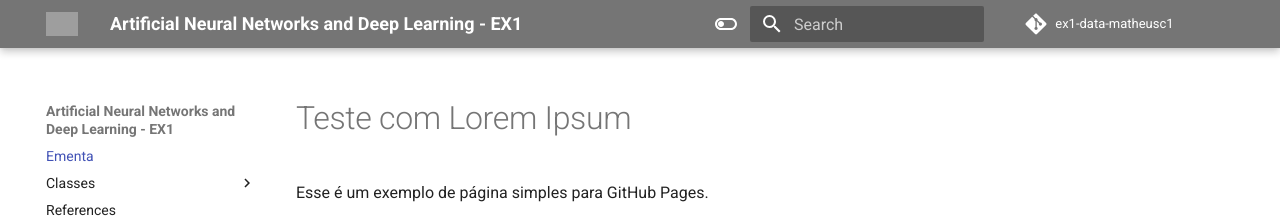
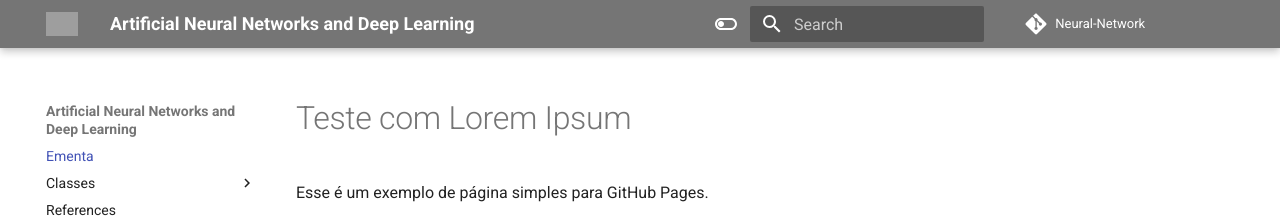
Before and after one commit to MatheusCastellucci/Neural-Network, an MkDocs documentation site: the page built from docs/index.md, in a window 1280 px wide. Shown: the top 223 px of the page. Built offline with MkDocs 1.6.1 and Material for MkDocs 9.7.7, drawn with Linux system fonts in a browser that asks for light colours; comment, search, counter and statistics services are not loaded; grey boxes are pictures that could not be loaded.

Commit message:
maybe ready

```diff
--- a/mkdocs.yml
+++ b/mkdocs.yml
@@ -1,9 +1,9 @@
-site_name: Artificial Neural Networks and Deep Learning - EX1
+site_name: Artificial Neural Networks and Deep Learning
 #site_description: "Artificial Neural Networks and Deep Learning course at Insper"
 site_author: Castellucci, M.
-site_url: https://matheuscastellucci.github.io/ex1-data-matheusc1/
-repo_url: https://github.com/MatheusCastellucci/ex1-data-matheusc1
-repo_name: ex1-data-matheusc1
+site_url: https://matheuscastellucci.github.io/Neural-Network/
+repo_url: https://github.com/MatheusCastellucci/Neural-Network
+repo_name: Neural-Network
 
 theme:
   name: material
@@ -112,7 +112,7 @@ plugins:
       enable_creation_date: true
   - git-authors
   - git-committers:
-      repository: insper/ann-dl
+      repository: Neural-Network
       branch: main
       token: !ENV MKDOCS_GIT_COMMITTERS_APIKEY
   - search
```
Also changed, not shown: 1 other file.
